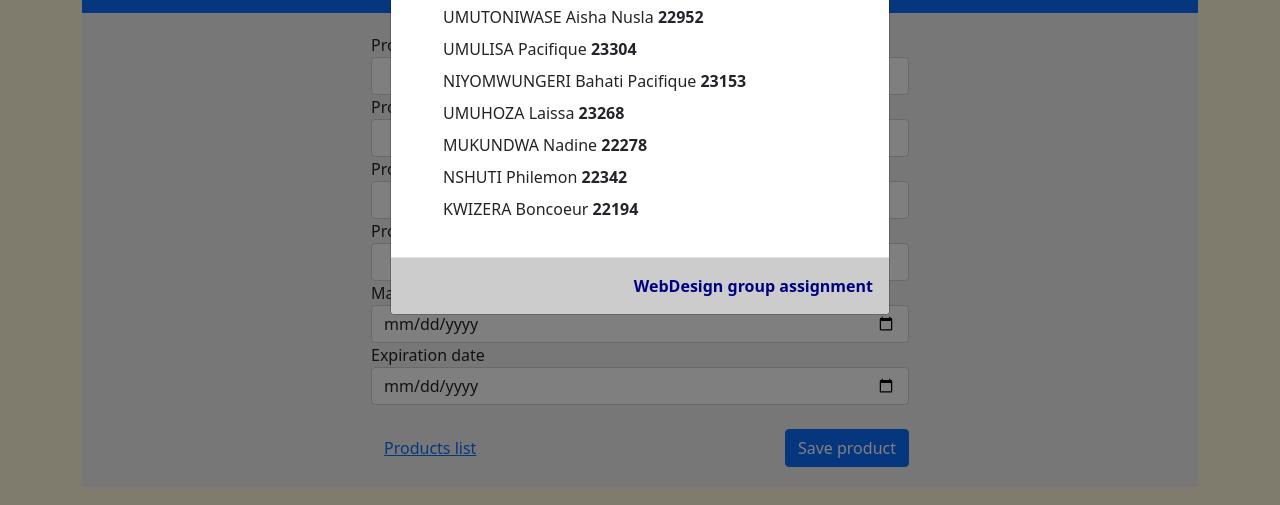
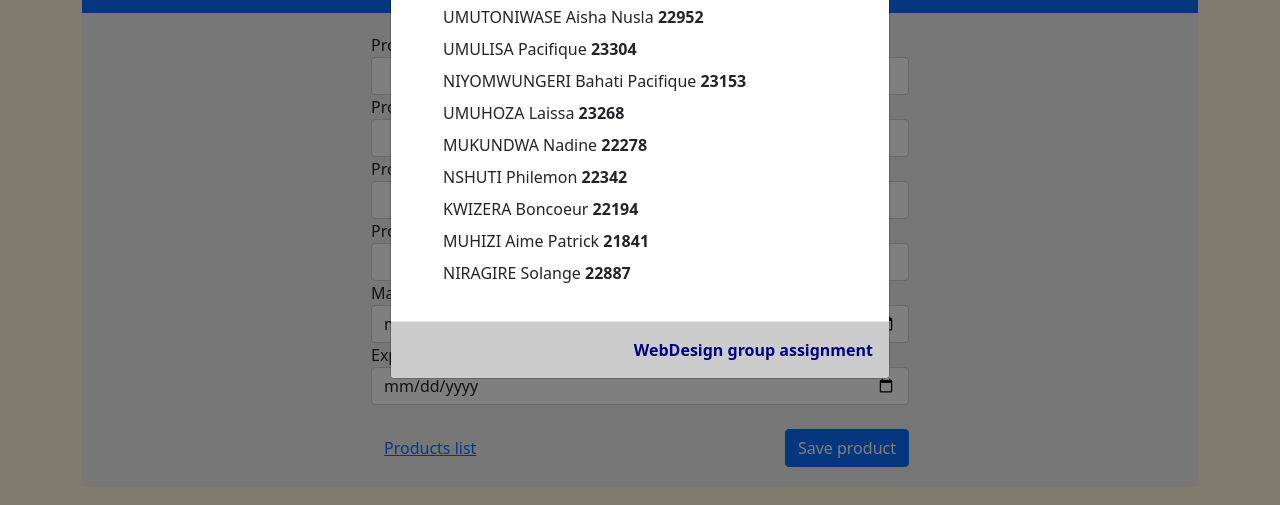
Before and after one commit to pacxman/ecommerce-assignment, a plain HTML site: page index.html in a window 1280 px wide. Both pictures are taken after a click on the picture 1134 px from the left and 120 px from the top of the page. Shown: the part 139-644 px from the top of the page. Drawn offline with Linux system fonts and the light colour scheme.

Commit message:
Update index.html

```diff
--- a/index.html
+++ b/index.html
@@ -54,6 +54,8 @@
                     <li> MUKUNDWA Nadine <b>22278</b></li>
                     <li> NSHUTI Philemon <b>22342</b></li>
                     <li> KWIZERA Boncoeur <b>22194</b></li>
+                    <li> MUHIZI Aime Patrick <b>21841</b></li>
+                    <li> NIRAGIRE Solange <b>22887</b></li>
                   </ul>
                 </div>
                 <div class="modal-footer" id="model_footer">
```
